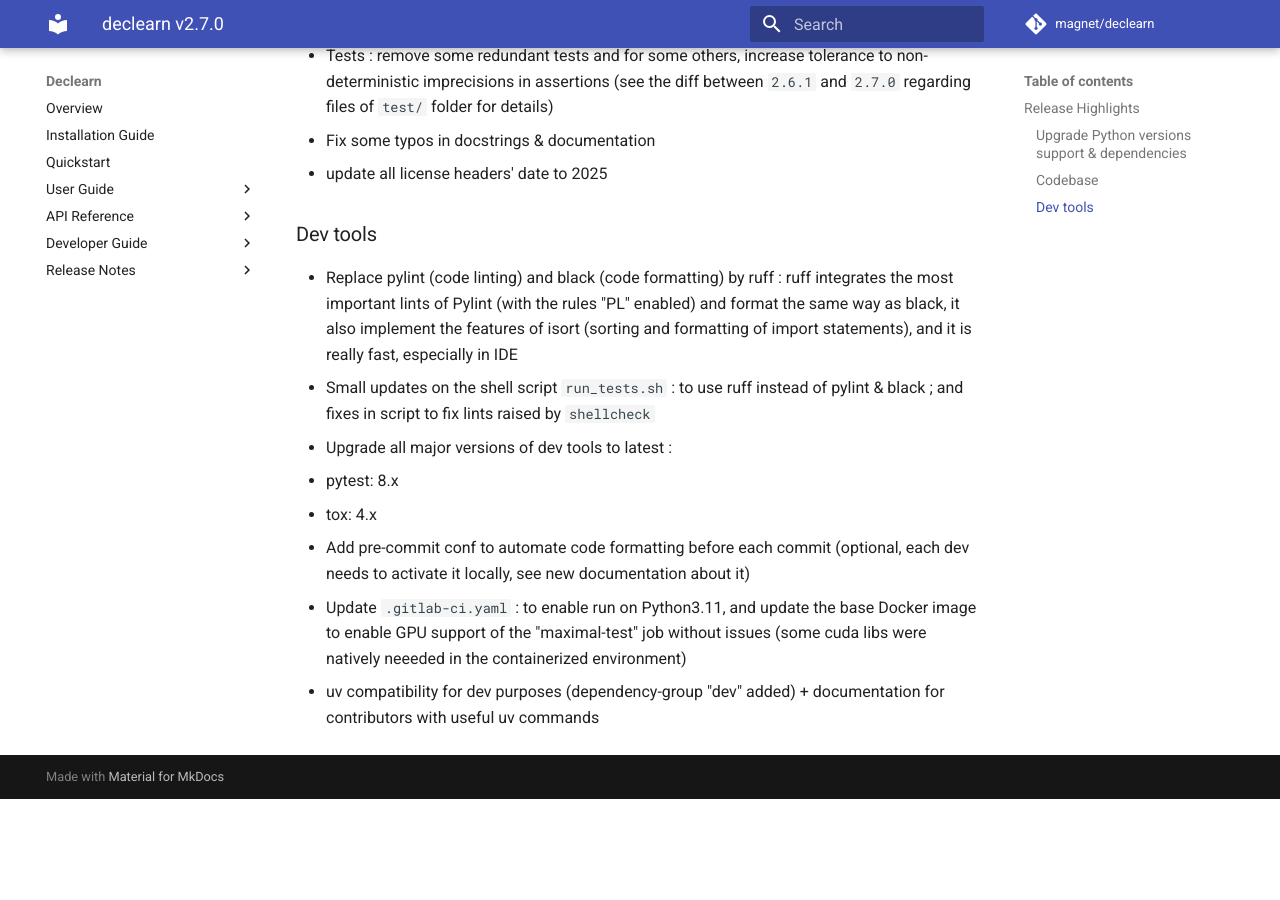
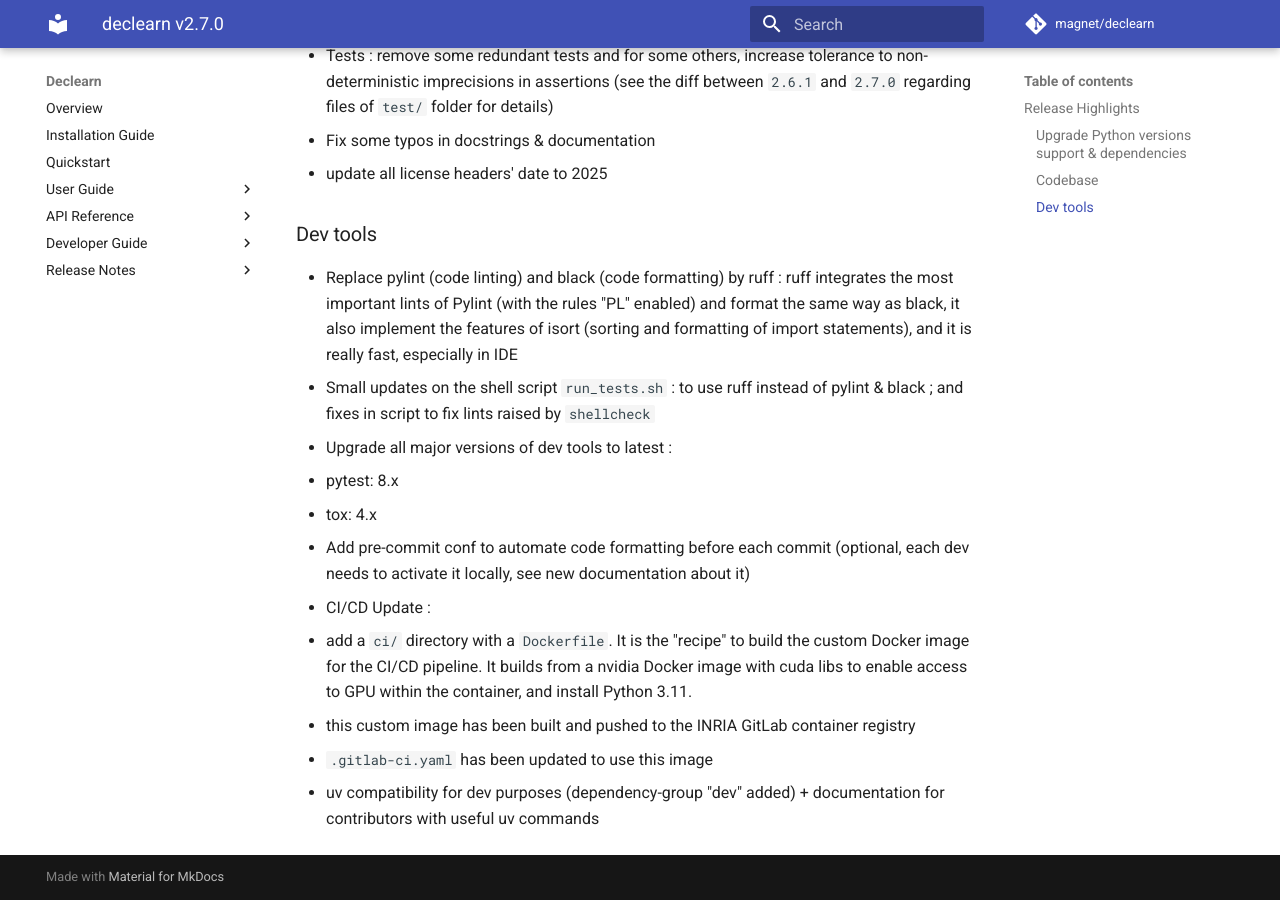
Before and after one commit to DecLearn/declearn, an MkDocs documentation site: the page built from docs/release-notes/v2.7.0.md, in a window 1280 px wide and 900 px high, scrolled down 841 px. Built offline with MkDocs 1.6.1 and Material for MkDocs 9.7.7, drawn with Linux system fonts in a browser that asks for light colours; the version menu is left out; before the commit the page ends 1640 px from its top, so only the background shows below that.

Commit message:
update doc : mention of CI/CD custom docker image, in dev + release docs

```diff
--- a/docs/release-notes/v2.7.0.md
+++ b/docs/release-notes/v2.7.0.md
@@ -46,8 +46,9 @@ Released:
   - tox: 4.x
 - Add pre-commit conf to automate code formatting before each commit (optional,
   each dev needs to activate it locally, see new documentation about it)
-- Update `.gitlab-ci.yaml` : to enable run on Python3.11, and update the base
-  Docker image to enable GPU support of the "maximal-test" job without issues
-  (some cuda libs were natively neeeded in the containerized environment)
+- CI/CD Update :
+  - add a `ci/` directory with a `Dockerfile`. It is the "recipe" to build the custom Docker image for the CI/CD pipeline. It builds from a nvidia Docker image with cuda libs to enable access to GPU within the container, and install Python 3.11.
+  - this custom image has been built and pushed to the INRIA GitLab container registry
+  - `.gitlab-ci.yaml` has been updated to use this image
 - uv compatibility for dev purposes (dependency-group "dev" added) +
   documentation for contributors with useful uv commands
```
Also changed, not shown: docs/devs-guide/contribute.md (+4 -0 lines).
